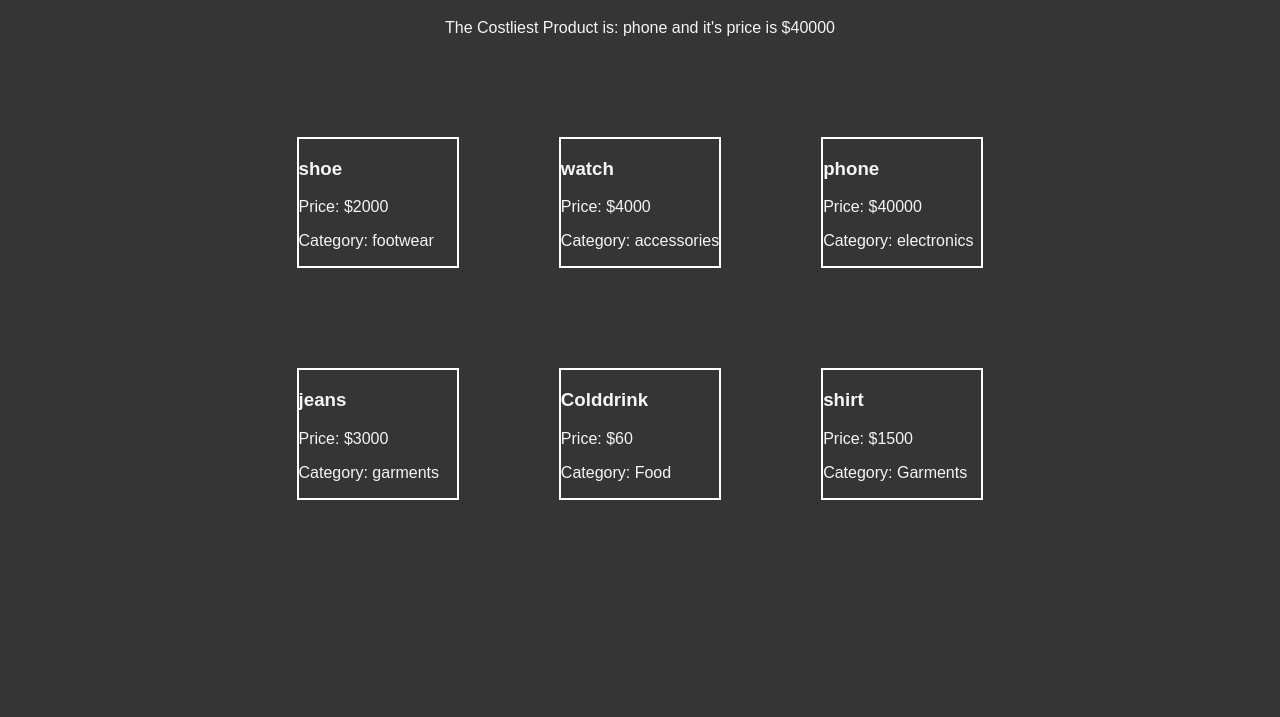
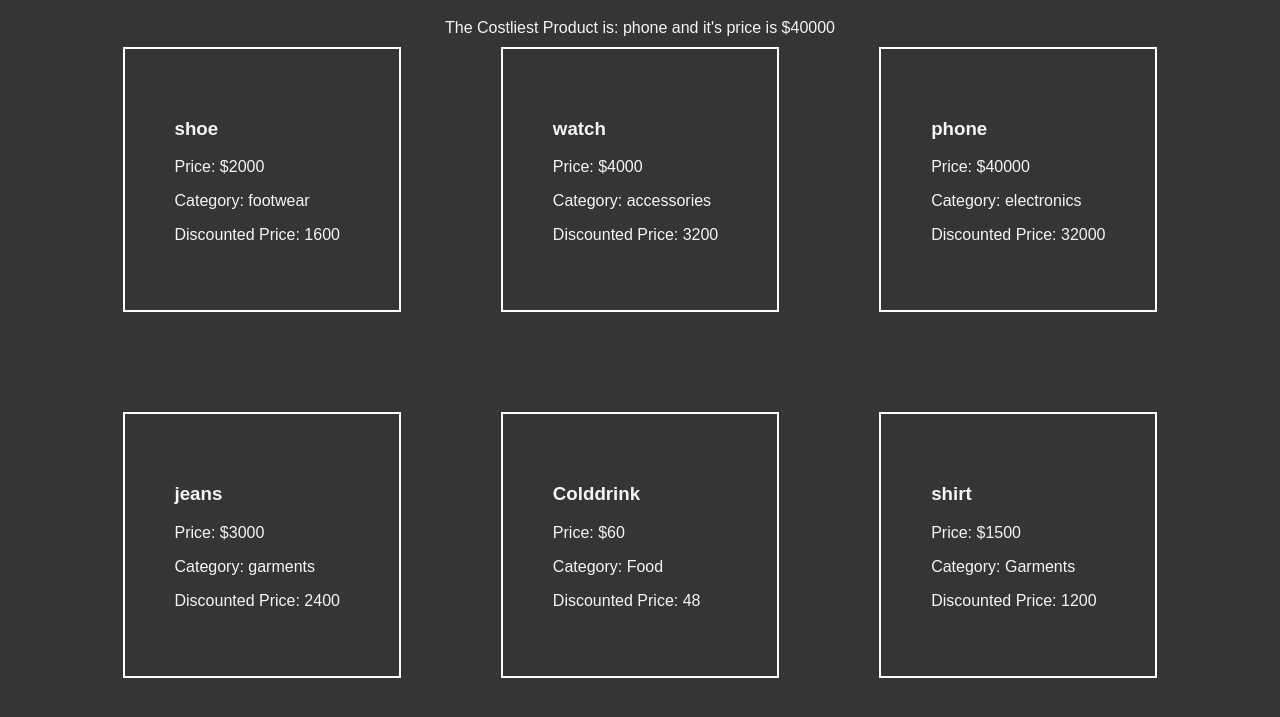
Before and after one commit to maazfarooqui/CK-Assignment3, a plain HTML site: page index.html in a window 1280 px wide. Shown: the part 69-786 px from the top of the page. Drawn offline with Linux system fonts and the light colour scheme.

Commit message:
added discounted feature

```diff
--- a/script.js
+++ b/script.js
@@ -31,9 +31,13 @@ function createElements()
         const category = document.createElement("p")
         category.innerText = "Category: " +prod.category;
 
+        const discount = document.createElement("p")
+        discount.innerText = "Discounted Price: "  + prod.getDiscountedPrice()
+
         card.appendChild(name);
         card.appendChild(price);
         card.appendChild(category);
+        card.appendChild(discount)
 
         card.addEventListener('mouseenter', ()=>{card.style.border = "2px solid gray"})
         card.addEventListener('mouseleave', ()=>{card.style.border = " 2px solid white"})
@@ -42,6 +46,8 @@ function createElements()
     })
 
 }
+
+
 
 
 
@@ -62,10 +68,11 @@ function findCostliest()
     document.getElementById("costliestProduct").textContent = (`The Costliest Product is:  ${costliestProd.name} and it's price is $${costliest}`)
 }
 
-Product.prototype.getDiscountedPrice=()=>
-{
-    return this.price - (this.price * 0.2);
-}
+
+
+Product.prototype.getDiscountedPrice = function() {
+  return this.price - (this.price * 0.2);
+};
 
 (function init()
 {
--- a/style.css
+++ b/style.css
@@ -14,11 +14,13 @@ body{
     display: grid;
     grid-template-columns: repeat( 3, 1fr);
     grid-template-rows: repeat( 2, 1fr);
-      padding: 100px;
+      padding: 10px;
       gap: 100px;
 
 }
 
 .card{
       border: 2px solid white;
+      padding: 50px;
+
 }
```
